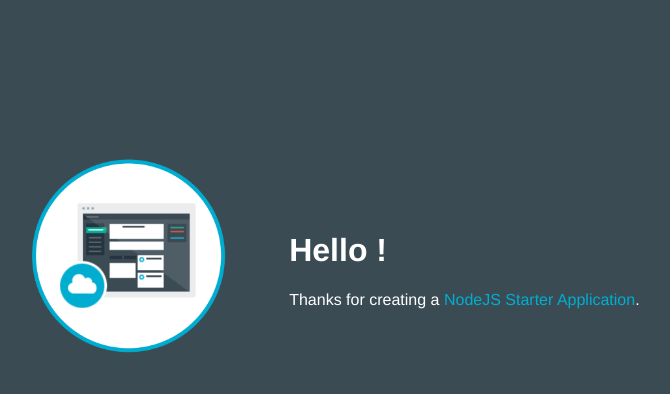
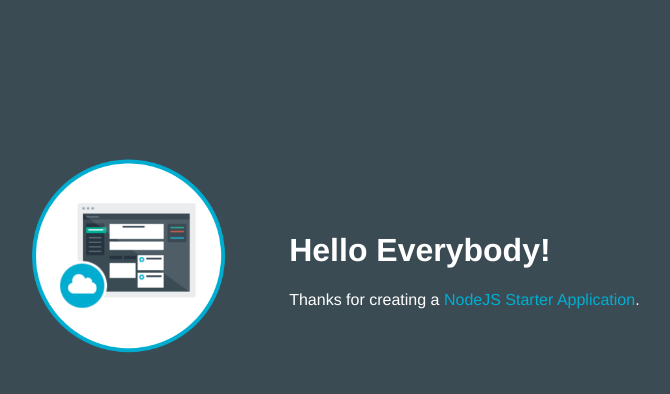
Before and after one commit to ppignon/ppiNodejs2, a website: page public/index.html in a window 1280 px wide. Shown: the whole page, without its empty margins (253-923 px from the left). Drawn offline with Linux system fonts and the light colour scheme.

Commit message:
2nd commit

```diff
--- a/public/index.html
+++ b/public/index.html
@@ -16,7 +16,7 @@
           <img class = "newappIcon" src="images/newapp-icon.png">
         </td>
         <td>
-          <h1 id="message">Hello !</h1>
+          <h1 id="message">Hello Everybody!</h1>
           <p class='description'></p> Thanks for creating a <span class = "blue">NodeJS Starter Application</span>.
         </td>
       </tr>
```
